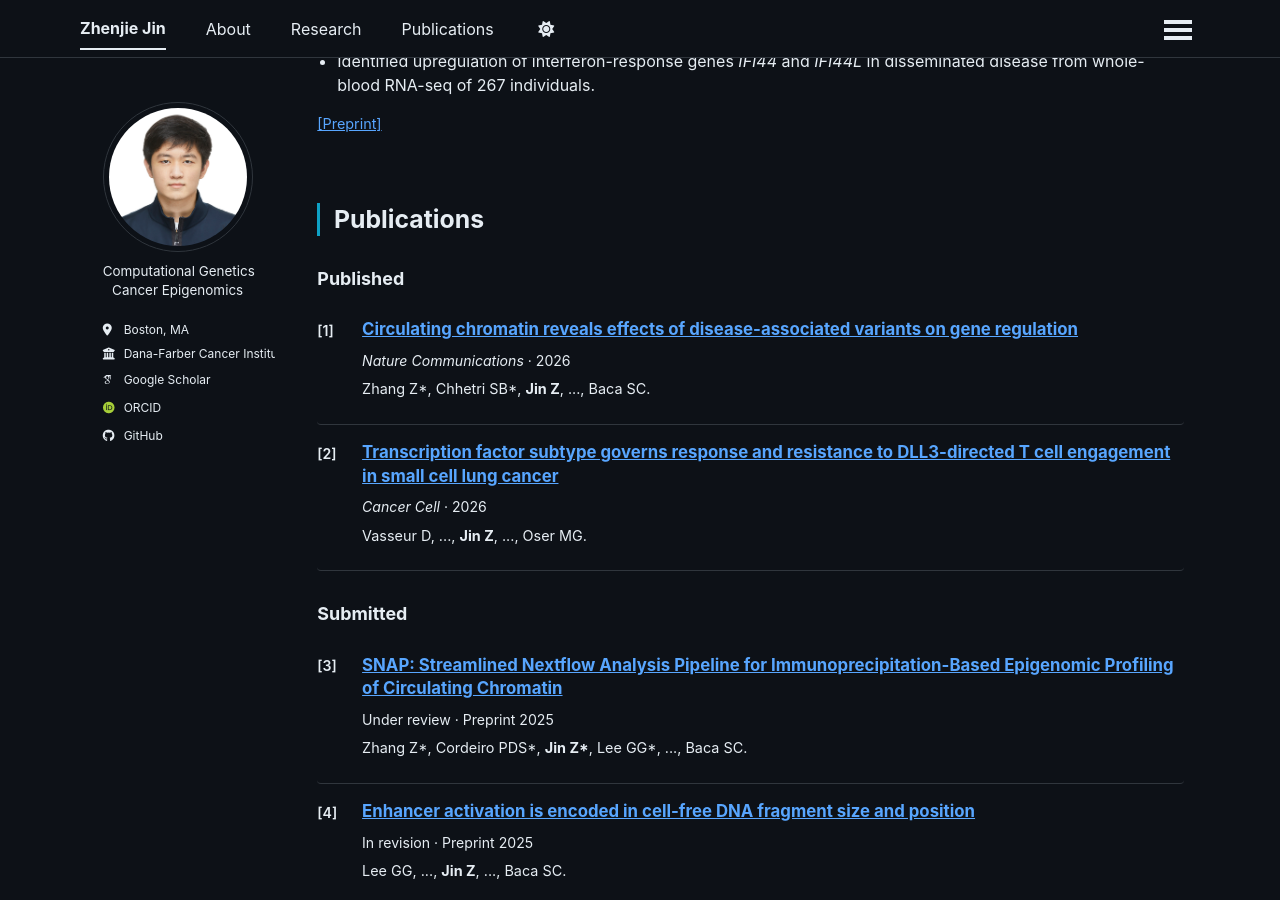
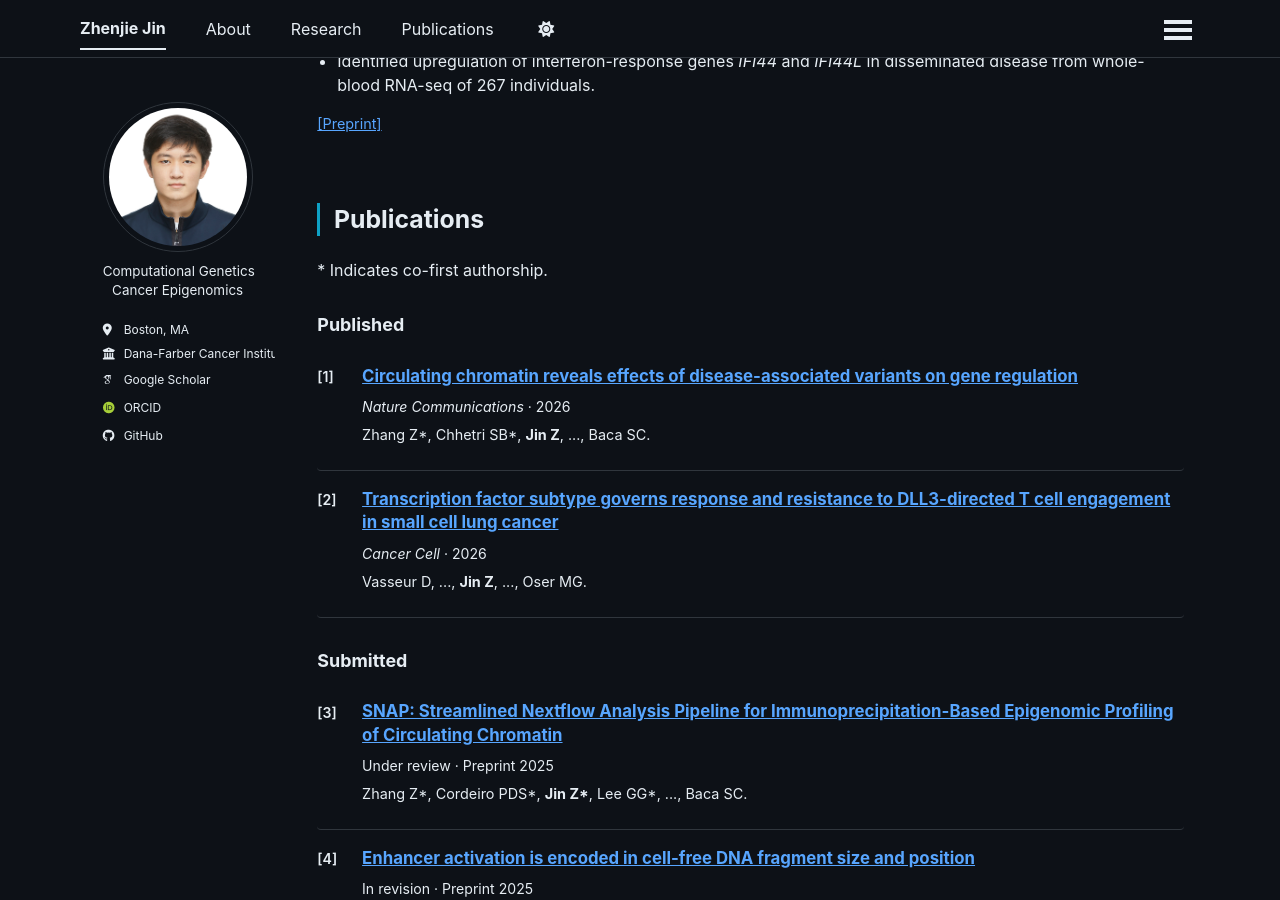
Before and after one commit to davidjin9294/davidjin9294.github.io, a Jekyll site: the page built from _pages/about.md, in a window 1280 px wide and 900 px high, scrolled down 1843 px. Built offline with Jekyll 4.4.1, drawn with Linux system fonts in a browser that asks for light colours; some web fonts are replaced; a script that is not in the unit is left out.

Commit message:
Define co-first authorship marker

```diff
--- a/_pages/about.md
+++ b/_pages/about.md
@@ -131,6 +131,8 @@ Previously, I worked with Dr. Valerie Arboleda at the University of California,
 ## Publications
 {: #publications-heading }
 
+<p class="publication-note">* Indicates co-first authorship.</p>
+
 {% assign sorted_publications = site.publications | sort: "list_order" %}
 {% assign publication_number = 0 %}
 {% for category in site.publication_category %}
```
